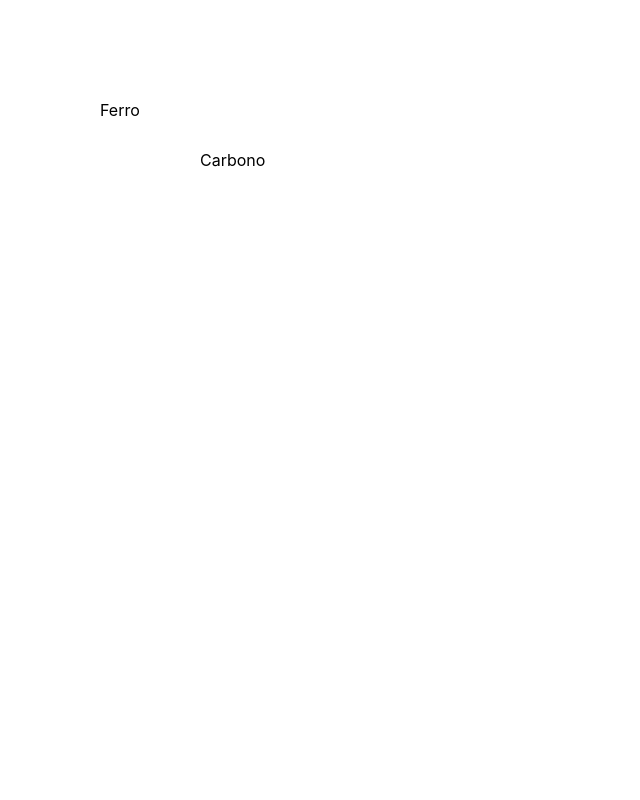
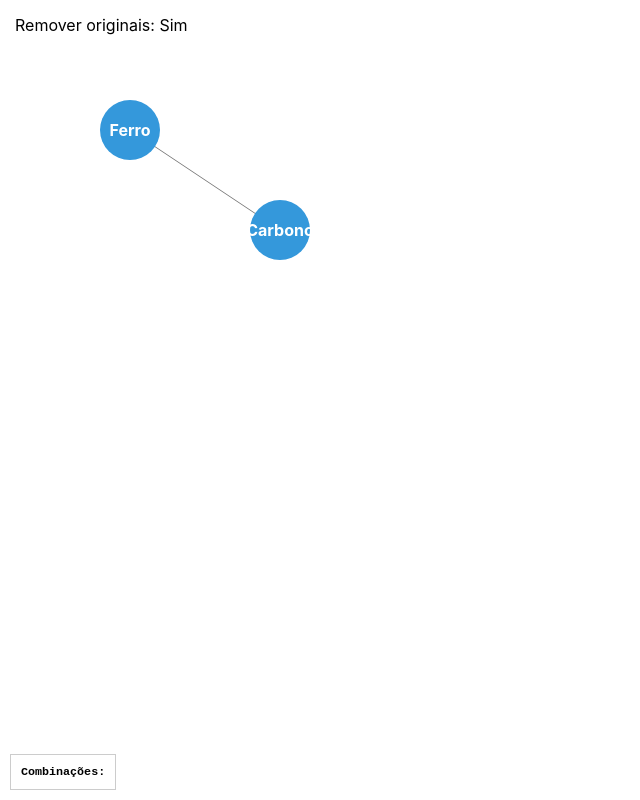
Before and after one commit to Bobagi/primordium, a React (Create React App) app: page / in a window 1280 px wide. Shown: the whole page, without its empty margins (0-640 px from the left). Built offline with nearby package versions, Linux system fonts and the light colour scheme.

Commit message:
feat: fisrt combination

```diff
--- a/src/App.js
+++ b/src/App.js
@@ -1,14 +1,147 @@
-import React from "react";
-import "./App.css";
+import React, { useState, useCallback, useRef } from "react";
 import Element from "./Element";
 
-function App() {
+const combos = {
+  "ferro+carbono": { id: "aco", nome: "Aço" },
+};
+
+const removeOnCombine = true;
+
+export default function App() {
+  const [elements, setElements] = useState([
+    { id: "ferro", nome: "Ferro", x: 100, y: 100 },
+    { id: "carbono", nome: "Carbono", x: 250, y: 200 },
+  ]);
+  const [feed, setFeed] = useState([]);
+  const recentlyCombined = useRef(new Set());
+
+  const registerCombo = (id1, id2) => {
+    const key = [id1, id2].sort().join("+");
+    recentlyCombined.current.add(key);
+    setTimeout(() => recentlyCombined.current.delete(key), 1000); // cooldown de 1s
+  };
+
+  const hasCombinedRecently = (id1, id2) => {
+    const key = [id1, id2].sort().join("+");
+    return recentlyCombined.current.has(key);
+  };
+
+  const handleMove = useCallback(
+    (id, nx, ny) => {
+      setElements((els) =>
+        els.map((e) => (e.id === id ? { ...e, x: nx, y: ny } : e))
+      );
+
+      const mover = elements.find((e) => e.id === id);
+      const outros = elements.filter((e) => e.id !== id);
+
+      for (const o of outros) {
+        if (hasCombinedRecently(id, o.id)) continue;
+
+        const dx = nx - o.x;
+        const dy = ny - o.y;
+        if (Math.hypot(dx, dy) < 60) {
+          const key = `${id}+${o.id}`;
+          const result = combos[key] || combos[`${o.id}+${id}`];
+          if (result) {
+            registerCombo(id, o.id);
+            setElements((prev) => {
+              const base = removeOnCombine
+                ? prev.filter((e) => e.id !== id && e.id !== o.id)
+                : prev;
+              return [
+                ...base,
+                {
+                  id: `${result.id}-${Date.now()}`,
+                  nome: result.nome,
+                  x: (nx + o.x) / 2 + 60,
+                  y: (ny + o.y) / 2,
+                },
+              ];
+            });
+            setFeed((f) => [
+              {
+                text: `${mover.nome} + ${o.nome} = ${result.nome}`,
+                ts: Date.now(),
+              },
+              ...f.slice(0, 4),
+            ]);
+          }
+        }
+      }
+    },
+    [elements]
+  );
+
   return (
     <div className="App">
-      <Element nome="Ferro" x={100} y={100} />
-      <Element nome="Carbono" x={200} y={150} />
+      <div
+        style={{
+          position: "absolute",
+          top: 10,
+          left: 10,
+          padding: 5,
+          background: "#fff",
+        }}
+      >
+        Remover originais: {removeOnCombine ? "Sim" : "Não"}
+      </div>
+
+      <svg
+        style={{
+          position: "absolute",
+          width: "100vw",
+          height: "100vh",
+          zIndex: 0,
+        }}
+      >
+        {elements.map((e1) =>
+          elements.map((e2) => {
+            if (e1.id >= e2.id) return null;
+            return (
+              <line
+                key={`${e1.id}-${e2.id}`}
+                x1={e1.x + 30}
+                y1={e1.y + 30}
+                x2={e2.x + 30}
+                y2={e2.y + 30}
+                stroke="gray"
+                strokeWidth={1}
+              />
+            );
+          })
+        )}
+      </svg>
+
+      {elements.map((e) => (
+        <Element
+          key={e.id}
+          id={e.id}
+          nome={e.nome}
+          x={e.x}
+          y={e.y}
+          onMove={handleMove}
+        />
+      ))}
+
+      <div
+        style={{
+          position: "absolute",
+          bottom: 10,
+          left: 10,
+          background: "#fff",
+          padding: "10px",
+          border: "1px solid #ccc",
+          fontFamily: "monospace",
+          maxWidth: "300px",
+          fontSize: "0.9em",
+        }}
+      >
+        <strong>Combinações:</strong>
+        {feed.map((item) => (
+          <div key={item.ts}>{item.text}</div>
+        ))}
+      </div>
     </div>
   );
 }
-
-export default App;
--- a/src/Element.js
+++ b/src/Element.js
@@ -1,11 +1,19 @@
 import interact from "interactjs";
 import React, { useEffect, useRef } from "react";
 
-const Element = ({ nome, x, y }) => {
+const Element = ({ nome, x, y, id, onMove, innerRef }) => {
   const ref = useRef(null);
 
   useEffect(() => {
-    interact(ref.current).draggable({
+    const el = ref.current;
+    if (el) {
+      el.setAttribute("data-x", x);
+      el.setAttribute("data-y", y);
+      el.style.transform = `translate(${x}px, ${y}px)`; // <-- aplica só uma vez
+      if (innerRef) innerRef(el);
+    }
+
+    interact(el).draggable({
       listeners: {
         move(event) {
           const target = event.target;
@@ -15,16 +23,32 @@ const Element = ({ nome, x, y }) => {
           target.style.transform = `translate(${x}px, ${y}px)`;
           target.setAttribute("data-x", x);
           target.setAttribute("data-y", y);
+
+          onMove(id, x, y);
         },
       },
     });
-  }, []);
+  }, [x, y, innerRef]);
 
   return (
     <div
       ref={ref}
       className="elemento"
-      style={{ left: x, top: y, position: "absolute" }}
+      style={{
+        position: "absolute",
+        width: "60px",
+        height: "60px",
+        borderRadius: "50%",
+        backgroundColor: "#3498db",
+        color: "white",
+        fontWeight: "bold",
+        display: "flex",
+        alignItems: "center",
+        justifyContent: "center",
+        cursor: "grab",
+        userSelect: "none",
+        willChange: "transform",
+      }}
     >
       {nome}
     </div>
```
